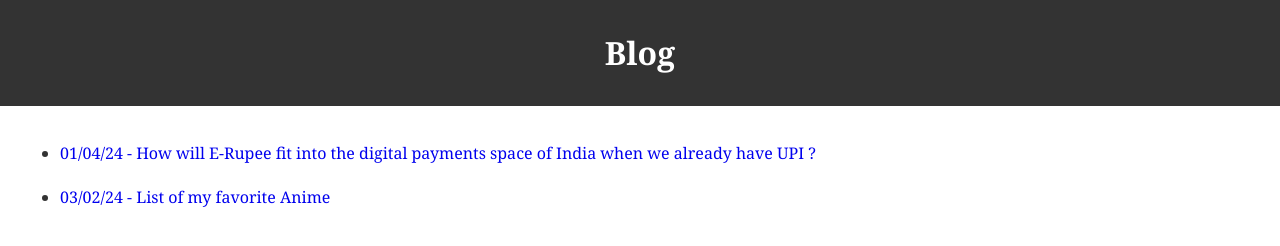
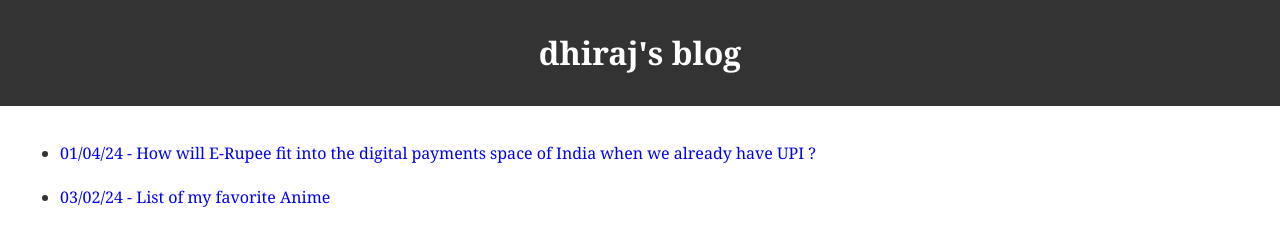
Before and after one commit to dhiraj-ydv/11ty_blog, an Eleventy site: page index.html in a window 1280 px wide. Built offline with nearby package versions, Linux system fonts and the light colour scheme; Eleventy itself is replaced by a stand-in of ours; files that its build step writes are made by us from their sources.

Commit message:
Update index.html

```diff
--- a/index.html
+++ b/index.html
@@ -1,6 +1,6 @@
 ---
 layout: base.njk
-title: Blog
+title: dhiraj's blog
 ---
 <ul>
   {% for post in collections.posts %}
```
